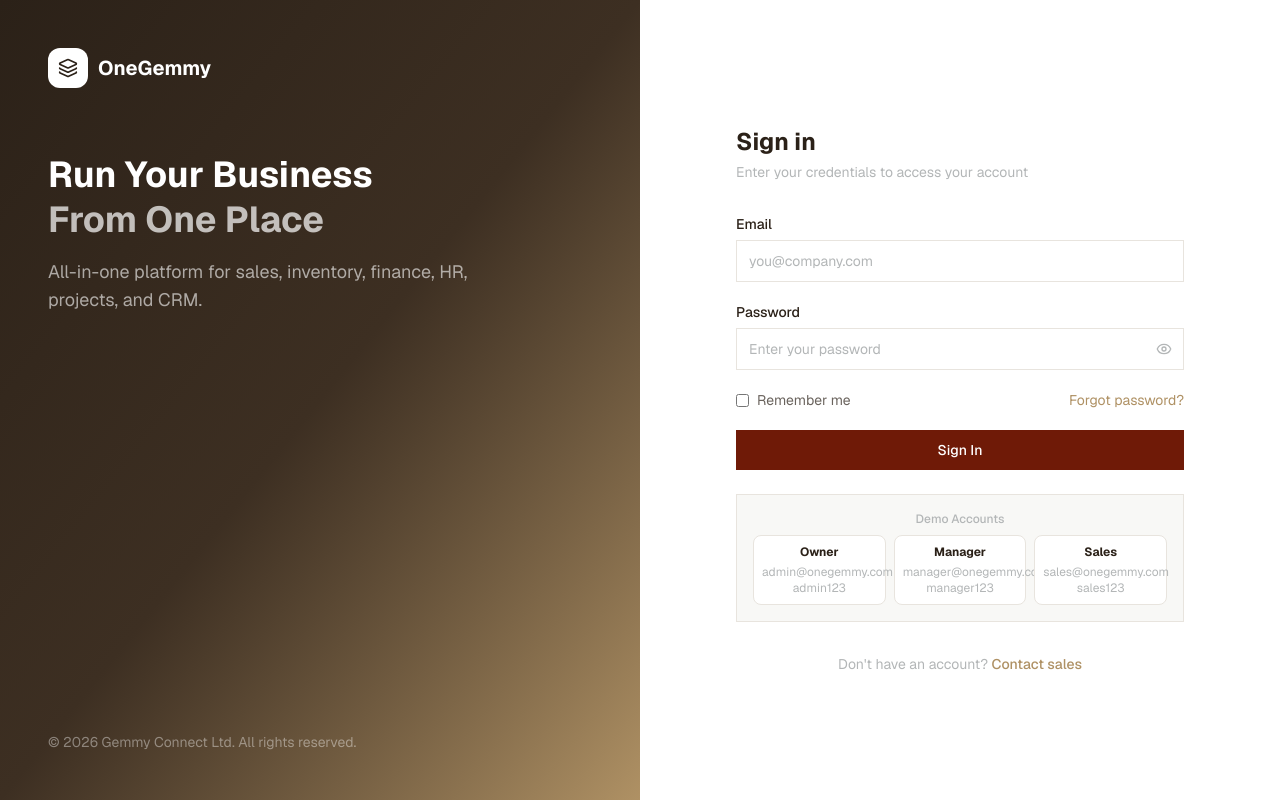
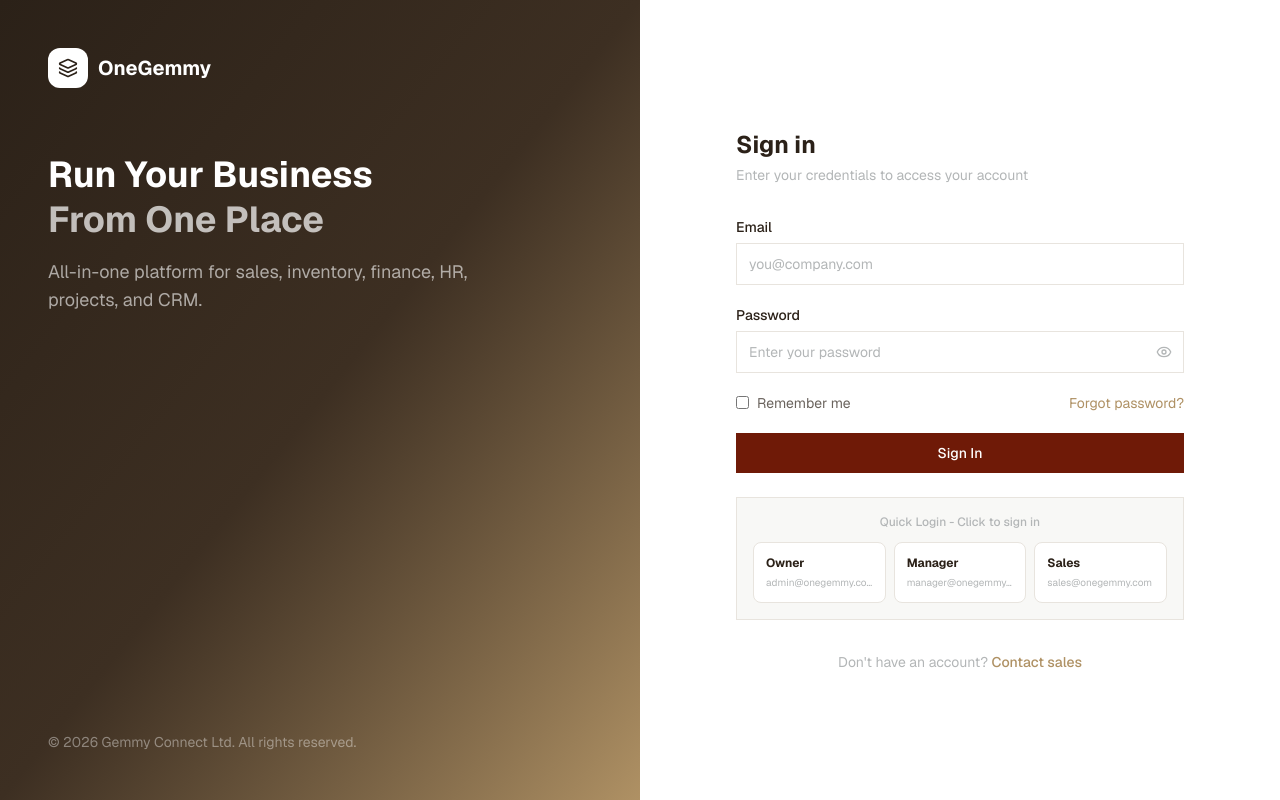
Before and after one commit to gemmyconnectltd/onegemmy, a Next.js app in the folder frontend/: page /login in a window 1280 px wide. Built offline with nearby package versions, Linux system fonts and the light colour scheme.

Commit message:
feat: click demo account to auto-login instantly

```diff
--- a/frontend/src/app/(auth)/login/page.tsx
+++ b/frontend/src/app/(auth)/login/page.tsx
@@ -125,23 +125,30 @@ export default function LoginPage() {
           </form>
 
           <div className="mt-6 p-4 bg-surface border border-border">
-            <p className="text-xs text-muted text-center mb-2 font-medium">Demo Accounts</p>
-            <div className="grid grid-cols-3 gap-2 text-xs text-center">
-              <div className="bg-white border border-border p-2 rounded-lg">
-                <p className="font-bold text-foreground">Owner</p>
-                <p className="text-muted mt-1">admin@onegemmy.com</p>
-                <p className="text-muted">admin123</p>
-              </div>
-              <div className="bg-white border border-border p-2 rounded-lg">
-                <p className="font-bold text-foreground">Manager</p>
-                <p className="text-muted mt-1">manager@onegemmy.com</p>
-                <p className="text-muted">manager123</p>
-              </div>
-              <div className="bg-white border border-border p-2 rounded-lg">
-                <p className="font-bold text-foreground">Sales</p>
-                <p className="text-muted mt-1">sales@onegemmy.com</p>
-                <p className="text-muted">sales123</p>
-              </div>
+            <p className="text-xs text-muted text-center mb-3 font-medium">Quick Login - Click to sign in</p>
+            <div className="grid grid-cols-3 gap-2">
+              {[
+                { label: "Owner", email: "admin@onegemmy.com", password: "admin123" },
+                { label: "Manager", email: "manager@onegemmy.com", password: "manager123" },
+                { label: "Sales", email: "sales@onegemmy.com", password: "sales123" },
+              ].map((demo) => (
+                <button
+                  key={demo.label}
+                  type="button"
+                  onClick={async () => {
+                    setEmail(demo.email);
+                    setPassword(demo.password);
+                    setLoading(true);
+                    const success = await login(demo.email, demo.password);
+                    if (success) router.push("/dashboard");
+                    setLoading(false);
+                  }}
+                  className="bg-white border border-border p-3 rounded-lg hover:border-primary hover:bg-primary/5 transition-all text-left cursor-pointer group"
+                >
+                  <p className="text-xs font-bold text-foreground group-hover:text-primary">{demo.label}</p>
+                  <p className="text-[10px] text-muted mt-1 truncate">{demo.email}</p>
+                </button>
+              ))}
             </div>
           </div>
 
```
